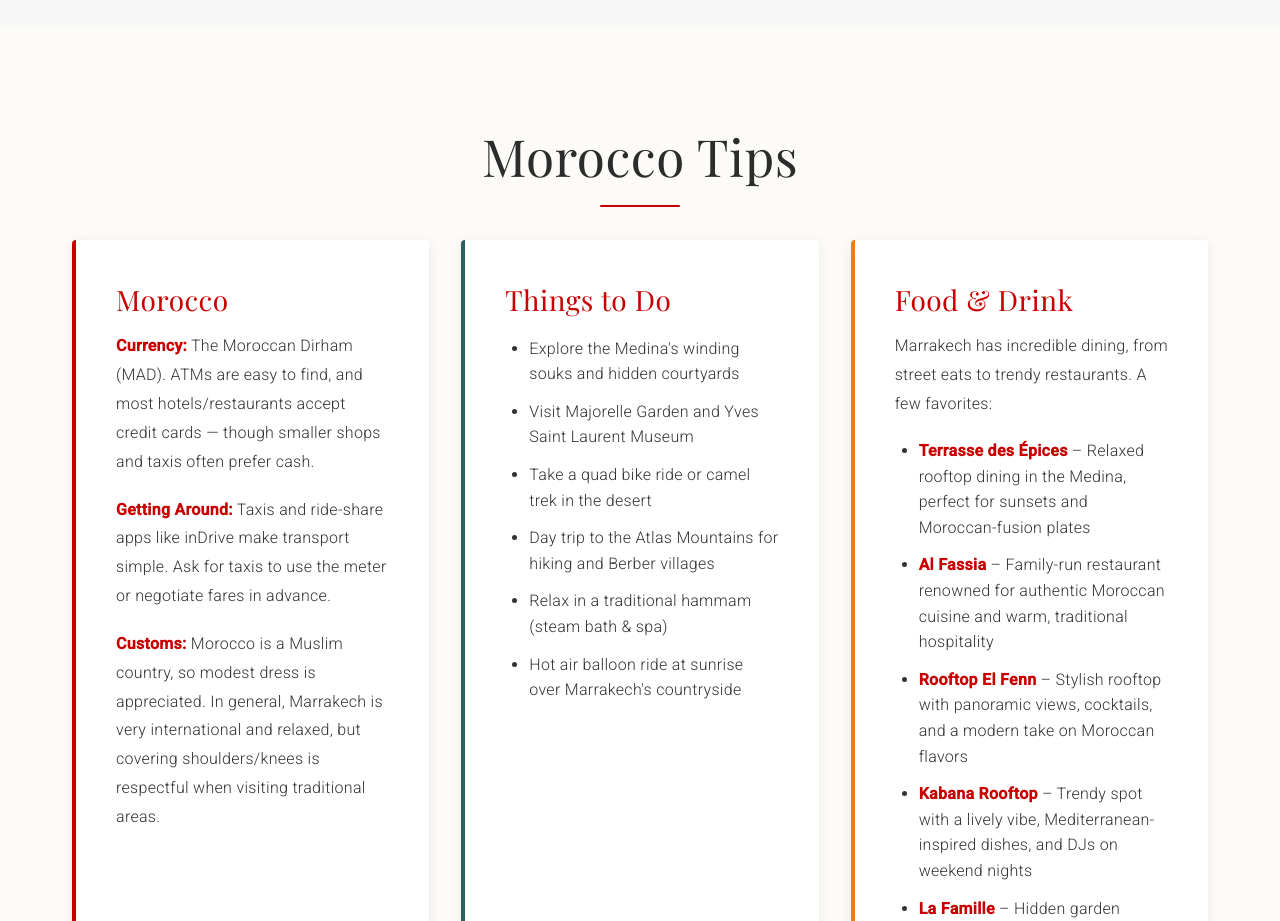
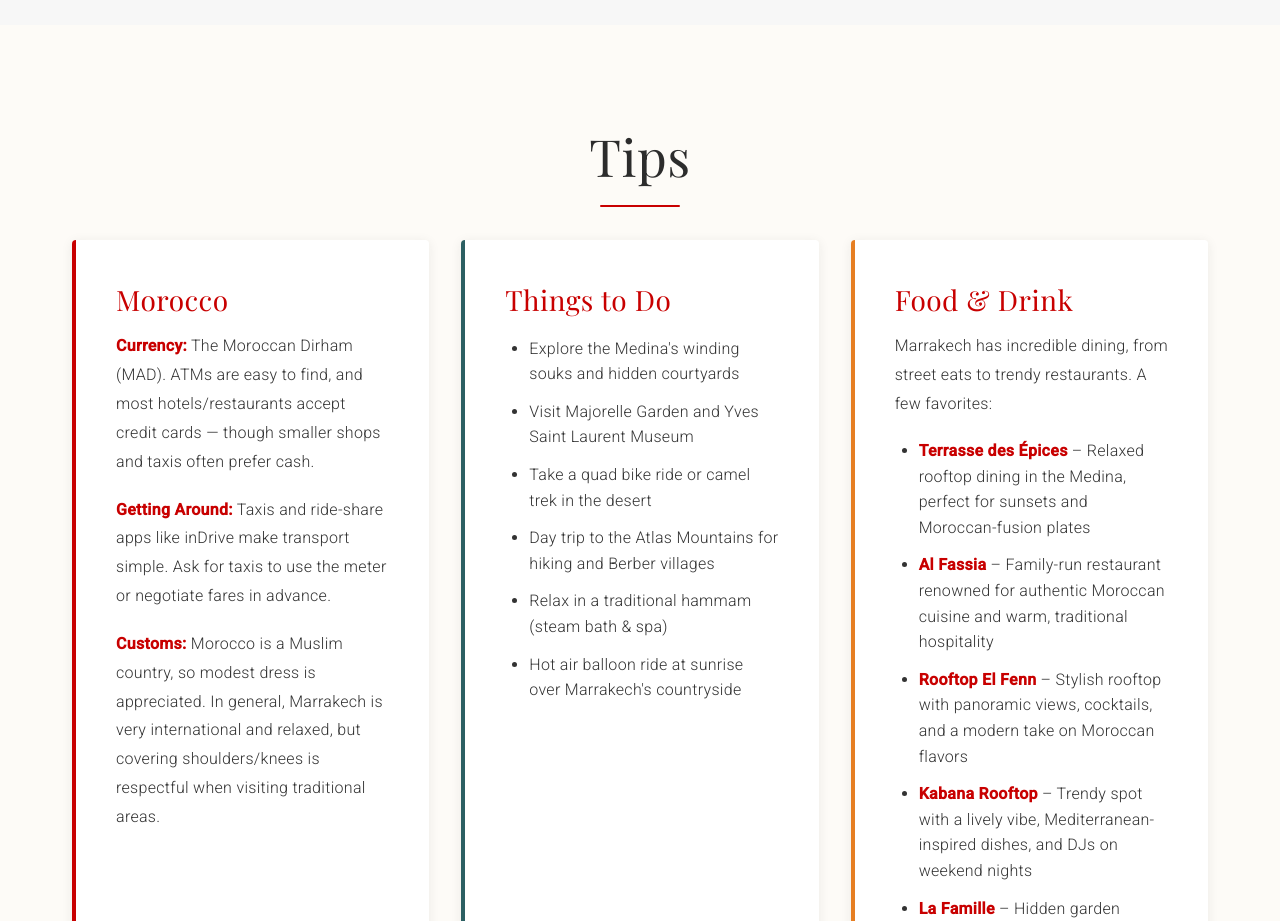
Before and after one commit to mluluz/wedding-website, a plain HTML site: page index.html in a window 1280 px wide. Shown: the part 3320-4241 px from the top of the page. Drawn offline with nearby package versions, Linux system fonts and the light colour scheme; files whose address does not match are found by name; a web font is replaced by a local one.

Commit message:
rename tips

```diff
--- a/index.html
+++ b/index.html
@@ -154,7 +154,7 @@
 
         <section id="tips" class="tips">
             <div class="container">
-                <h2 class="section-title">Morocco Tips</h2>
+                <h2 class="section-title">Tips</h2>
                 <div class="tips-grid">
                     <div class="tip-card tip-intro">
                         <h3>Morocco</h3>
```
